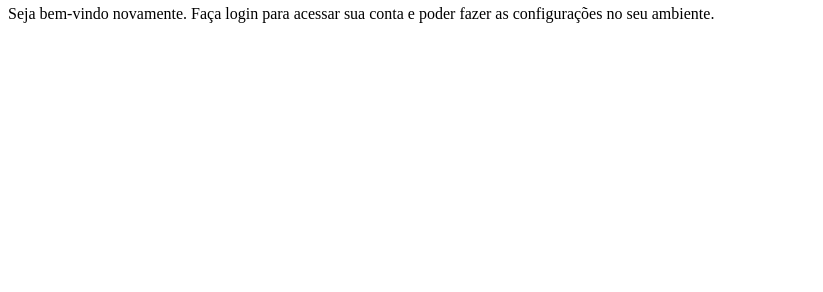
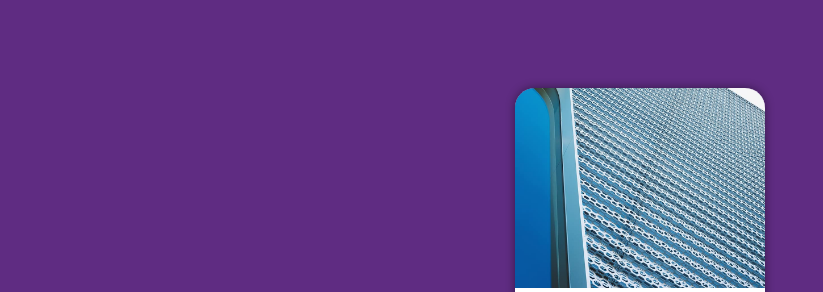
Before and after one commit to MarcusBretas/projeto-login, a plain HTML site: page index.html in a window 1280 px wide. Shown: the part 62-354 px from the top of the page, without its empty margins (0-823 px from the left). Drawn offline with Linux system fonts and the light colour scheme.

Commit message:
atualiza projeto login

```diff
--- a/estilos/style.css
+++ b/estilos/style.css
@@ -5,3 +5,50 @@
     Verde: #49a09d
     Lilás: #5f2c82
 */
+
+* {
+  font-family: system-ui, -apple-system, BlinkMacSystemFont, "Segoe UI", Roboto,
+    Oxygen, Ubuntu, Cantarell, "Open Sans", "Helvetica Neue", sans-serif;
+  padding: 0px;
+  margin: 0px;
+  box-sizing: border-box;
+}
+
+body,
+html {
+  background-color: #5f2c82;
+  height: 100vh;
+  width: 100vw;
+}
+
+main {
+  position: relative;
+  height: 100vh;
+  width: 100vw;
+}
+
+section#login {
+  position: absolute;
+  top: 50%;
+  left: 50%;
+  transform: translate(-50%, -50%);
+  background-color: white;
+  width: 250px;
+  height: 500px;
+  border-radius: 20px;
+  overflow: hidden;
+  box-shadow: 0px 0px 10px rgba(0, 0, 0, 0.452);
+}
+
+section#login > div#imagem {
+  display: block;
+  background: #5f2c82 url(../imagens/metal.jpg) no-repeat;
+  background-size: cover;
+  background-position: left bottom;
+  height: 200px;
+}
+
+section#login > div#formulario {
+  display: block;
+  padding: 10px;
+}
--- a/index.html
+++ b/index.html
@@ -9,7 +9,7 @@
   <body>
     <main>
       <section id="login">
-        <div id="login"></div>
+        <div id="imagem"></div>
         <div id="formulario">
           <h1>Login</h1>
           <p>
```
